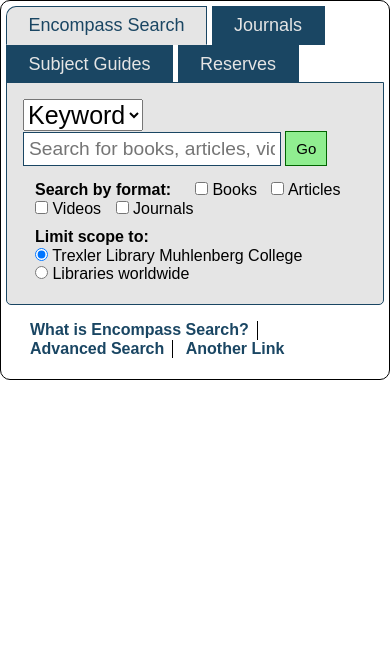
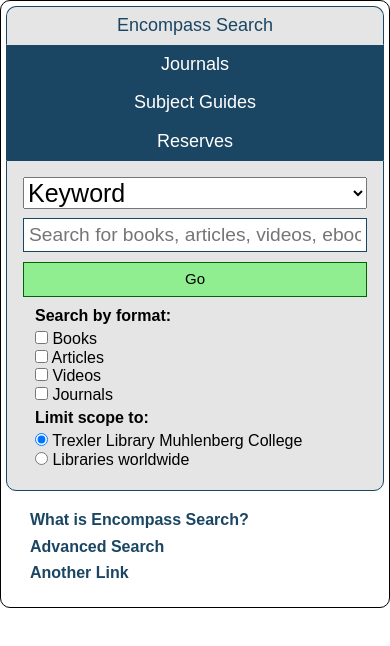
Before and after one commit to TrexlerLibrary/worldcat-discovery-searchbox, a website: page index.html in a window 390 px wide. Drawn offline with nearby package versions, Linux system fonts and the light colour scheme.

Commit message:
begin :telephone: styles

```diff
--- a/css/beetbox.css
+++ b/css/beetbox.css
@@ -1,19 +1,12 @@
-/**
- *  Specific color definitions
- */
-/**
- *
- */
-/**
- *  Font definition
- */
 .bb-nav {
   width: 100%;
 }
 .bb-nav a {
-  padding-left: .75em;
-  padding-right: .75em;
+  display: inline-block;
+  height: 100%;
+  padding: 8px;
   text-decoration: none;
+  width: 100%;
 }
 .bb-nav .active {
   background-color: #e5e5e5;
@@ -30,6 +23,11 @@
 .bb-nav li:first-of-type {
   border-top-left-radius: 10px;
 }
+@media screen and (max-width: 768px) {
+  .bb-nav li:first-of-type {
+    border-top-right-radius: 10px;
+  }
+}
 .bb-nav li {
   background-color: #1a4663;
   border: 1px solid #1a4663;
@@ -37,10 +35,62 @@
   display: inline-block;
   font-size: 18px;
   margin: 0;
-  padding: 8px;
+}
+@media screen and (max-width: 768px) {
+  .bb-nav li {
+    display: block;
+    text-align: center;
+    width: 100%;
+  }
 }
 .bb-nav li a {
-  color: #e5e5e5;
+  color: #ffffff;
+}
+.bb-body {
+  background-color: #e5e5e5;
+  border: 1px solid #1a4663;
+  border-radius: 0 0 10px 10px;
+  margin: 0;
+  padding: 1em;
+}
+.bb-body input[type="text"] {
+  border: 1px solid #1a4663;
+  font-family: 'Arial';
+  font-size: 1.2em;
+  font-weight: 100;
+  padding: 5px;
+  width: 75%;
+}
+@media screen and (max-width: 768px) {
+  .bb-body input[type="text"] {
+    margin: .5em auto;
+    width: 100%;
+  }
+}
+.bb-body input[type="text"]:focus {
+  box-shadow: 0 0 5px 2px lightblue;
+  outline: none;
+}
+.bb-btn {
+  border: 1px solid black;
+  cursor: pointer;
+  font-size: 15px;
+  line-height: 1.25em;
+  padding-bottom: .475em;
+  padding-top: .475em;
+  padding-left: .66em;
+  padding-right: .66em;
+  vertical-align: bottom;
+}
+@media screen and (max-width: 768px) {
+  .bb-btn {
+    display: block;
+    width: 100%;
+  }
+}
+.bb-btn-green {
+  background-color: lightgreen;
+  border-color: darkgreen;
 }
 /**
  *  fieldsets
@@ -62,25 +112,39 @@
  */
 .bb-field-inline legend {
   display: block;
-  float: left;
   font-weight: 900;
   width: 10em;
+}
+@media screen and (min-width: 768px + 1px) {
+  .bb-field-inline legend {
+    float: left;
+  }
 }
 .bb-field-inline label {
   display: inline-block;
   margin-right: 10px;
 }
-.bb-help-text {
-  color: #003050;
-  display: block;
-  font-weight: 100;
-  padding: .25em;
+@media screen and (max-width: 768px) {
+  .bb-field-inline label {
+    display: block;
+  }
 }
 .bb-search select {
   display: inline-block;
   font-size: 25px;
   margin-bottom: 0;
   vertical-align: middle;
+}
+@media screen and (max-width: 768px) {
+  .bb-search select {
+    width: 100%;
+  }
+}
+.bb-help-text {
+  color: #1a4663;
+  display: block;
+  font-weight: 100;
+  padding: .25em;
 }
 .bb-footer {
   color: #666;
@@ -97,8 +161,20 @@
   padding-left: .5em;
   padding-right: .5em;
 }
+@media screen and (max-width: 768px) {
+  .bb-footer li {
+    display: block;
+    padding-top: .25em;
+    padding-bottom: .25em;
+  }
+}
 .bb-footer li:not(:last-of-type) {
   border-right: 1px solid black;
+}
+@media screen and (max-width: 768px) {
+  .bb-footer li:not(:last-of-type) {
+    border: 0;
+  }
 }
 .bb-footer a {
   color: #1a4663;
@@ -113,7 +189,7 @@
   font-family: 'Arial', sans-serif;
 }
 .beetbox {
-  border: 1px solid black;
+  border: 1px solid #000;
   border-radius: 10px;
   padding: 5px;
 }
@@ -125,37 +201,3 @@
 .bb-active {
   display: block;
 }
-.bb-body {
-  background-color: #e5e5e5;
-  border: 1px solid #1a4663;
-  border-radius: 0 0 5px 5px;
-  margin: 0;
-  padding: 1em;
-}
-.bb-body input[type="text"] {
-  border: 1px solid #1a4663;
-  font-family: 'Arial';
-  font-size: 1.2em;
-  font-weight: 100;
-  padding: 5px;
-  width: 75%;
-}
-.bb-body input[type="text"]:focus {
-  box-shadow: 0 0 5px 2px lightblue;
-  outline: none;
-}
-.bb-btn {
-  border: 1px solid black;
-  cursor: pointer;
-  font-size: 15px;
-  line-height: 1.25em;
-  padding-bottom: .475em;
-  padding-top: .475em;
-  padding-left: .66em;
-  padding-right: .66em;
-  vertical-align: bottom;
-}
-.bb-btn-green {
-  background-color: lightgreen;
-  border-color: darkgreen;
-}
--- /dev/null
+++ b/less/includes/mixins.less
@@ -0,0 +1,17 @@
+.display-small(@rules) {
+  @media screen and (max-width: @small-screen-max) {
+    @rules();
+  }
+}
+
+.display-medium(@rules) {
+  @media screen and (min-width: @medium-screen-min) {
+    @rules();
+  }
+}
+
+.display-large(@rules) {
+  @media screen and (min-width: @large-screen-min) {
+    @rules();
+  }
+}
--- a/less/includes/sections/form.less
+++ b/less/includes/sections/form.less
@@ -1,3 +1,53 @@
+
+.bb-body {
+  background-color: @tab-content-bg-color;
+  border: 1px solid @theme-secondary;
+  border-radius: 0 0 @border-radius-amount @border-radius-amount;
+  margin: 0;
+  padding: 1em;
+}
+
+.bb-body input[type="text"] {
+  border: 1px solid @theme-secondary;
+  font-family: 'Arial';
+  font-size: 1.2em;
+  font-weight: 100;
+  padding: 5px;
+  width: 75%;
+
+  .display-small({
+    margin: .5em auto;
+    width: 100%;
+  });
+}
+
+.bb-body input[type="text"]:focus {
+  box-shadow: 0 0 5px 2px lightblue;
+  outline: none;
+}
+
+.bb-btn {
+  border: 1px solid black;
+  cursor: pointer;
+  font-size: 15px;
+  line-height: 1.25em;
+  padding-bottom: .475em;
+  padding-top: .475em;
+  padding-left: .66em;
+  padding-right: .66em;
+  vertical-align: bottom;
+
+  .display-small({
+    display: block;
+    width: 100%;
+  });
+}
+
+.bb-btn-green {
+  background-color: lightgreen;
+  border-color: darkgreen;
+}
+
 /**
  *  fieldsets
  */
@@ -23,22 +73,19 @@
 
 .bb-field-inline legend {
   display: block;
-  float: left;
   font-weight: 900;
   width: 10em;
+
+  .display-medium({ float: left; });
 }
 
 .bb-field-inline label {
   display: inline-block;
   margin-right: 10px;
-}
 
-
-.bb-help-text {
-  color: #003050;
-  display: block;
-  font-weight: 100;
-  padding: .25em;
+  .display-small({
+    display: block;
+  });
 }
 
 .bb-search select {
@@ -46,4 +93,15 @@
   font-size: 25px;
   margin-bottom: 0;
   vertical-align: middle;
+
+  .display-small({
+    width: 100%;
+  });
 }
+
+.bb-help-text {
+  color: @theme-secondary;
+  display: block;
+  font-weight: 100;
+  padding: .25em;
+}
--- a/less/includes/sections/tabs.less
+++ b/less/includes/sections/tabs.less
@@ -3,9 +3,11 @@
 }
 
 .bb-nav a {
-  padding-left: .75em;
-  padding-right: .75em;
+  display: inline-block;
+  height: 100%;
+  padding: @tab-padding;
   text-decoration: none;
+  width: 100%;
 }
 
 .bb-nav .active {
@@ -23,7 +25,10 @@
 }
 
 .bb-nav li:first-of-type {
-  border-top-left-radius: 10px;
+  border-top-left-radius: @border-radius-amount;
+  .display-small({
+    border-top-right-radius: @border-radius-amount;
+  });
 }
 
 .bb-nav li {
@@ -33,7 +38,12 @@
   display: inline-block;
   font-size: 18px;
   margin: 0;
-  padding: 8px;
+
+  .display-small({
+    display: block;
+    text-align: center;
+    width: 100%;
+  });
 }
 
 .bb-nav li a {
--- /dev/null
+++ b/less/includes/sizes.less
@@ -0,0 +1,13 @@
+// screen sizes grabbed from http://getbootstrap.com/css/#grid
+// * phones (small medium) up to 768px
+// * tablets (medium) up to 992px
+// * desktop (large) over 992px
+@small-screen-max: 768px;
+@medium-screen-min: @small-screen-max + 1px;
+@large-screen-min: 992px;
+
+// padding + general roominess
+@tab-padding: 8px;
+
+// rounded-corners
+@border-radius-amount: 10px;
--- a/less/main.less
+++ b/less/main.less
@@ -1,4 +1,6 @@
+@import "sizes";
 @import "colors";
+@import "mixins";
 @import "sections/tabs";
 @import "sections/form";
 @import "sections/footer";
@@ -9,8 +11,8 @@
 }
 
 .beetbox {
-  border: 1px solid black;
-  border-radius: 10px;
+  border: 1px solid #000;
+  border-radius: @border-radius-amount;
   padding: 5px;
 }
 
@@ -23,42 +25,3 @@
 .bb-active {
   display: block;
 }
-
-.bb-body {
-  background-color: @tab-content-bg-color;
-  border: 1px solid #1a4663;
-  border-radius: 0 0 5px 5px;
-  margin: 0;
-  padding: 1em;
-}
-
-.bb-body input[type="text"] {
-  border: 1px solid #1a4663;
-  font-family: 'Arial';
-  font-size: 1.2em;
-  font-weight: 100;
-  padding: 5px;
-  width: 75%;
-}
-
-.bb-body input[type="text"]:focus {
-  box-shadow: 0 0 5px 2px lightblue;
-  outline: none;
-}
-
-.bb-btn {
-  border: 1px solid black;
-  cursor: pointer;
-  font-size: 15px;
-  line-height: 1.25em;
-  padding-bottom: .475em;
-  padding-top: .475em;
-  padding-left: .66em;
-  padding-right: .66em;
-  vertical-align: bottom
-}
-
-.bb-btn-green {
-  background-color: lightgreen;
-  border-color: darkgreen;
-}
```
Also changed, not shown: less/includes/colors.less (+11 -10 lines), less/includes/sections/footer.less (+10 -0 lines).
